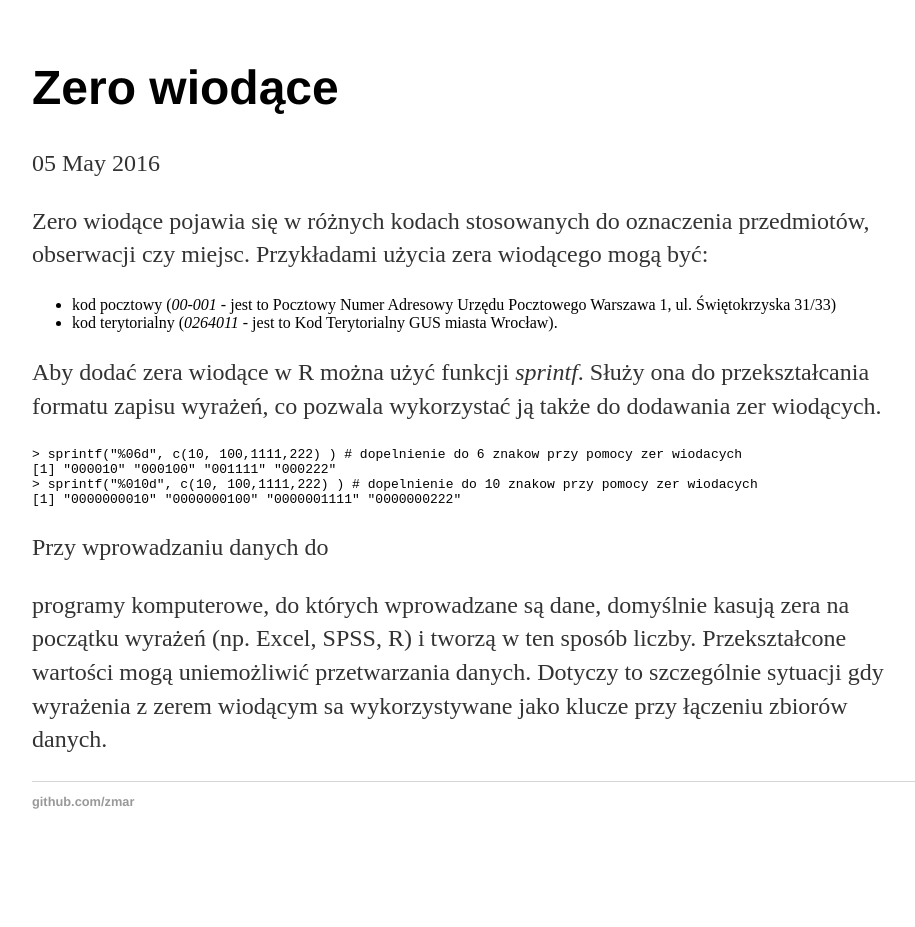
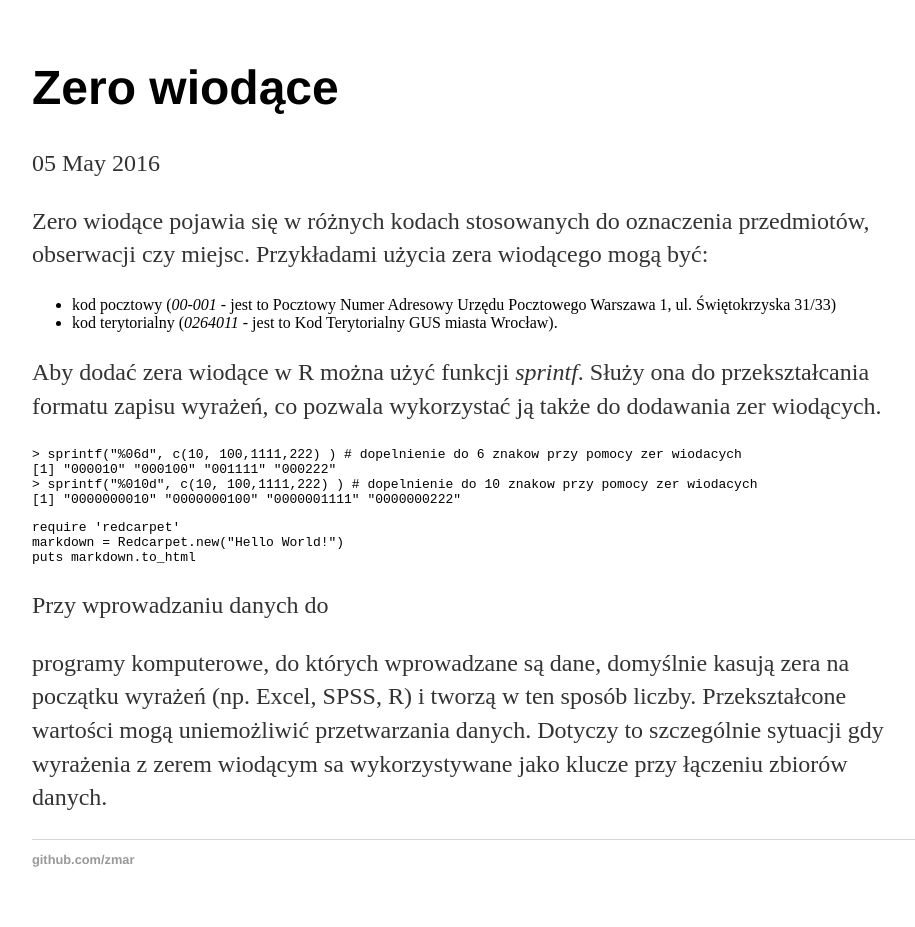
Before and after one commit to zmar/SmarteR_useR, a Jekyll site: the page built from _posts/2016-05-05-start.md, in a window 1280 px wide. Shown: the whole page, without its empty margins (160-1075 px from the left). Built offline with Jekyll 4.4.1, drawn with Linux system fonts in a browser that asks for light colours; before the commit the page ends 900 px from its top, so only the background shows below that.

Commit message:
Update 2016-05-05-start.md

````diff
--- a/_posts/2016-05-05-start.md
+++ b/_posts/2016-05-05-start.md
@@ -11,13 +11,19 @@ Zero wiodące pojawia się w różnych kodach stosowanych do oznaczenia przedmio
 
 Aby dodać zera wiodące w R można użyć funkcji _sprintf_. Służy ona do przekształcania formatu zapisu wyrażeń, co pozwala wykorzystać ją także do dodawania zer wiodących.
 
-```ruby
+```
 > sprintf("%06d", c(10, 100,1111,222) ) # dopelnienie do 6 znakow przy pomocy zer wiodacych
 [1] "000010" "000100" "001111" "000222"
 > sprintf("%010d", c(10, 100,1111,222) ) # dopelnienie do 10 znakow przy pomocy zer wiodacych
 [1] "0000000010" "0000000100" "0000001111" "0000000222"
 ```
 
+```ruby
+require 'redcarpet'
+markdown = Redcarpet.new("Hello World!")
+puts markdown.to_html
+```
+
 Przy wprowadzaniu danych do
 
 programy komputerowe, do których wprowadzane są dane, domyślnie kasują zera na początku wyrażeń (np. Excel, SPSS, R) i tworzą w ten sposób liczby. Przekształcone wartości mogą uniemożliwić przetwarzania danych. Dotyczy to szczególnie sytuacji gdy wyrażenia z zerem wiodącym sa wykorzystywane jako klucze przy łączeniu zbiorów danych.
````
